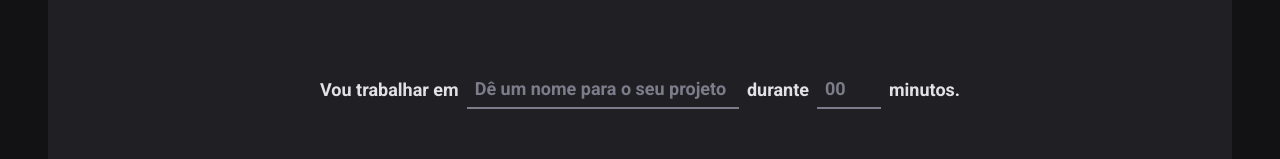
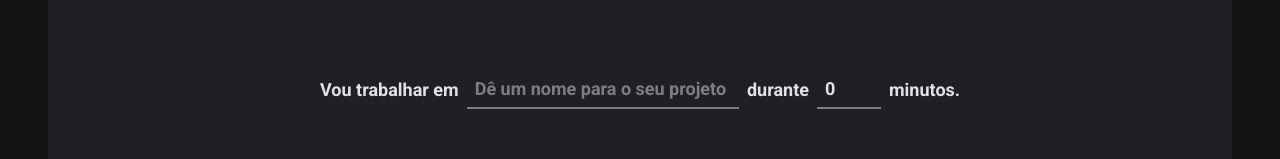
Before and after one commit to PedroPauloBrCalazans/timer, a React (Vite) app: page / in a window 1280 px wide. Shown: the part 155-314 px from the top of the page. Built offline with nearby package versions, Linux system fonts and the light colour scheme.

Commit message:
feat: add typescript no formulário + definindo valores default.

```diff
--- a/src/pages/Home/index.tsx
+++ b/src/pages/Home/index.tsx
@@ -21,13 +21,20 @@
     .max(60, "O ciclo precisa ser de no máximo 60 minutos."),
 });
 
+type NewCycleFormData = zod.infer<typeof newCycleFormValidationSchema>;
+
 export function Home() {
-  const { register, handleSubmit, watch } = useForm({
+  const { register, handleSubmit, watch, reset } = useForm<NewCycleFormData>({
     resolver: zodResolver(newCycleFormValidationSchema),
+    defaultValues: {
+      task: "",
+      minutesAmount: 0,
+    },
   });
 
-  function handleCreateNewCycle(data: any) {
+  function handleCreateNewCycle(data: NewCycleFormData) {
     console.log(data);
+    reset();
   }
 
   const task = watch("task");
```
